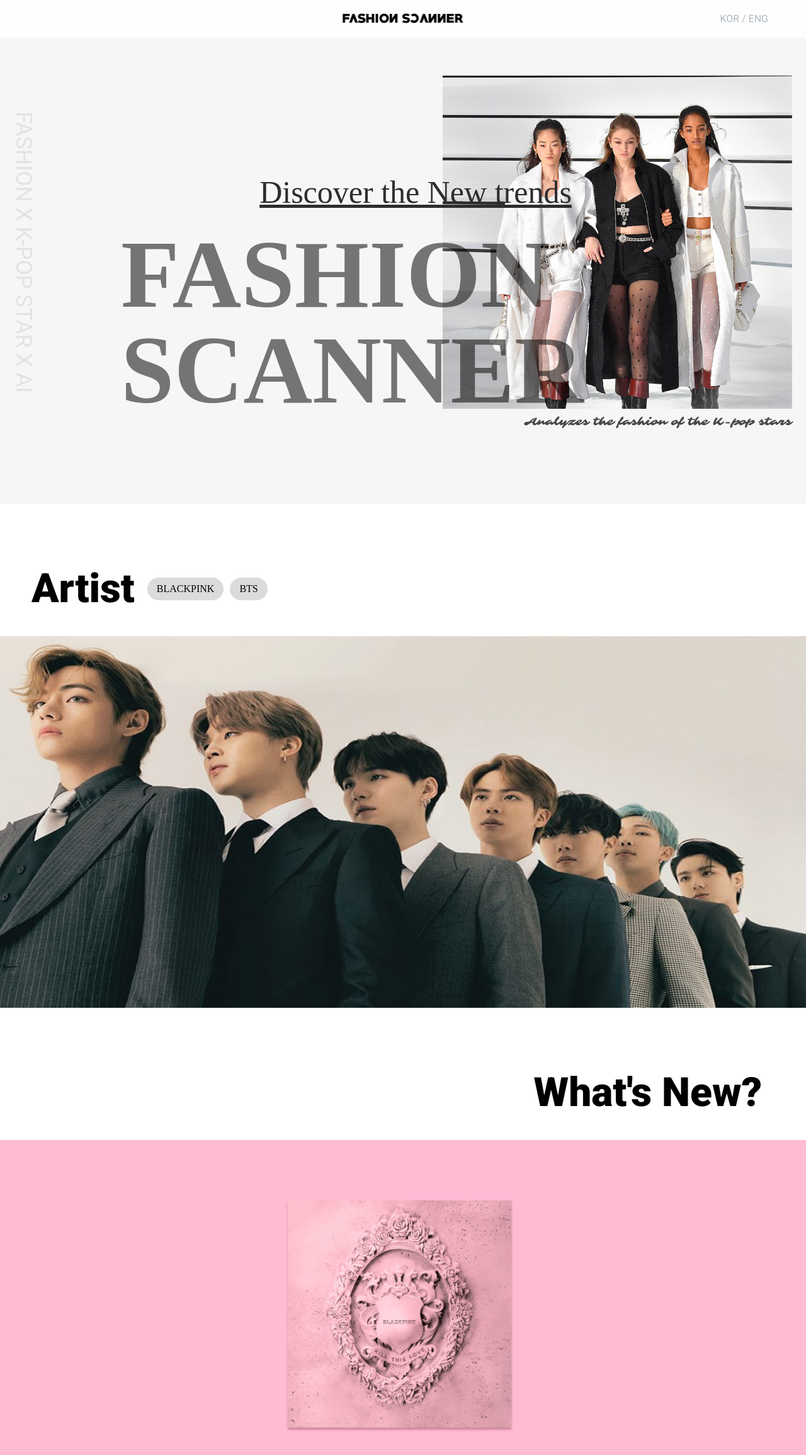
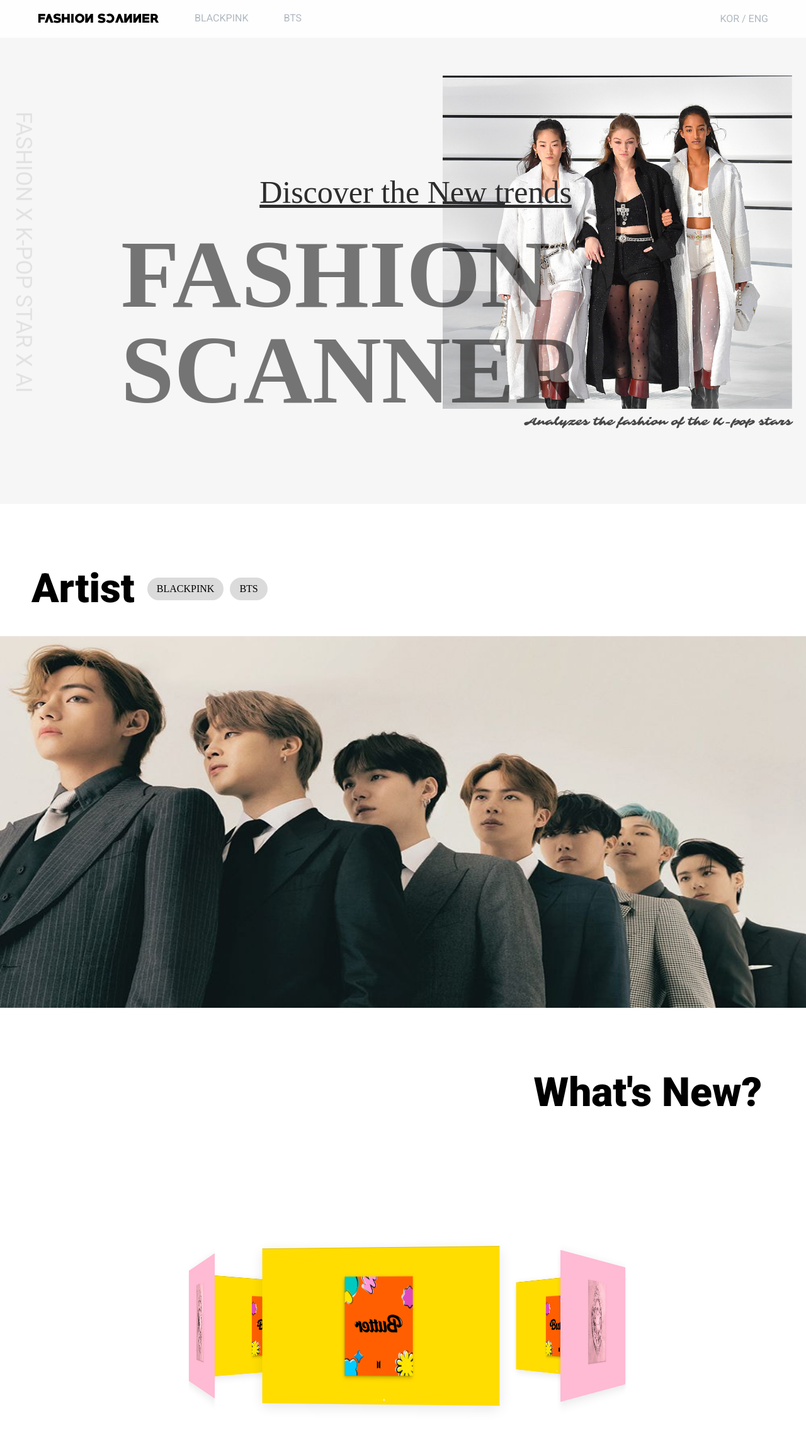
Before and after one commit to Fashion-Scanner/fashion-scanner-v2-frontend, a React (Create React App) app: page / in a window 1280 px wide. Shown: the top 2310 px of the page at 63% size. Built offline with nearby package versions, Linux system fonts and the light colour scheme; a web font is replaced by a local one.

Commit message:
feat : Carousel 모듈화, Header layout 변경

```diff
--- /dev/null
+++ b/src/components/Carousel/index.tsx
@@ -0,0 +1,105 @@
+import React from "react";
+import styled, { keyframes, css } from "styled-components";
+
+// [Reference]
+// https://codepen.io/edmundojr/pen/qdLWWx
+
+interface Slide {
+  id: number;
+  img: string;
+}
+
+interface CarouselPropType {
+  slide: Slide[];
+}
+
+interface SlidePropType {
+  readonly deg: number;
+}
+
+interface SlideContainerPropType {
+  readonly len: number;
+  readonly batch: number;
+}
+
+export const Carousel: React.FC<CarouselPropType> = ({ slide }) => {
+  const batch = slide.length > 0 ? Math.ceil(360 / slide.length) : 0;
+  return (
+    <Container>
+      <Slider>
+        <SlideContainer len={slide.length} batch={batch}>
+          {slide.map((v) => (
+            <Slide key={`slide${v.id}`} deg={Math.ceil(batch * v.id)}>
+              <img src={v.img} alt="slide" width="100%" height="100%" />
+            </Slide>
+          ))}
+        </SlideContainer>
+      </Slider>
+    </Container>
+  );
+};
+
+const Container = styled.div`
+  display: flex;
+  align-items: center;
+  justify-content: center;
+  flex-direction: column;
+  //   background: #110f15;
+  height: 100%;
+`;
+
+const Slider = styled.figure`
+  position: relative;
+  width: 60vw;
+  height: 40vw;
+  max-width: 380px;
+  max-height: 250px;
+  margin: 0;
+  color: white;
+  perspective: 1000px;
+  transform-origin: center;
+`;
+
+const SlideContainer = styled.div<SlideContainerPropType>`
+  position: absolute;
+  width: 100%;
+  height: 100%;
+  transform-origin: center;
+  transform-style: preserve-3d;
+  transform: translateZ(-30vw) rotateY(0);
+  animation: ${(props) => makeKeyFrame(props)} 8s infinite cubic-bezier(0.77, 0, 0.175, 1) forwards;
+`;
+
+const Slide = styled.div<SlidePropType>`
+  position: absolute;
+  top: 0;
+  left: 0;
+  right: 0;
+  bottom: 0;
+  width: 80vw;
+  height: 60vw;
+  max-width: 380px;
+  max-height: 250px;
+  box-shadow: 0 5px 20px rgba(0, 0, 0, 0.1);
+  border-radius: 6px;
+  transform-origin: center;
+  transform: ${(props) => `rotateY(-${props.deg}deg) translateZ(-35vw)`};
+`;
+
+const makeKeyFrame = ({ len, batch }: SlideContainerPropType) => {
+  const frames = Array.from({ length: len }, () => "").map(
+    (_, i) =>
+      css`
+        ${Math.ceil(100 / len) * i}% {
+          transform: translateZ(-35vw) rotateY(-${batch * i}deg);
+        }
+      `
+  );
+
+  return keyframes`
+    ${frames}
+    100% {
+        transform: translateZ(-35vw) rotateY(-360deg);
+    }
+    `;
+};
--- a/src/components/Header/index.tsx
+++ b/src/components/Header/index.tsx
@@ -1,33 +1,35 @@
-import React from "react";
+import React, { useEffect, useState } from "react";
+import { NavLink } from "react-router-dom";
 import styled from "styled-components";
 import { theme } from "styles/Theme";
 
-interface NavProps {
-  id: number;
-  component: string | React.ReactNode;
-}
-
 interface StyledHeaderPropType {
-  readonly align: "left" | "center";
+  // readonly align: "left" | "center";
+  readonly elevation?: 0 | 1;
   readonly color?: string;
 }
 
 interface HeaderPropType extends StyledHeaderPropType {
-  nav: NavProps[];
+  subNav?: React.ReactNode;
   logo: string;
 }
 
-export const Header: React.FC<HeaderPropType> = ({ align, color, logo, nav }) => {
+export const Header: React.FC<HeaderPropType> = ({ color, logo, subNav, children }) => {
+  const [ev, setEv] = useState<StyledHeaderPropType["elevation"]>(0);
+  useEffect(() => {
+    window.onscroll = () => {
+      window.scrollY >= 80 ? setEv(1) : setEv(0);
+    };
+  }, []);
   return (
-    <StyledHeader align={align} color={color}>
+    <StyledHeader color={color} elevation={ev}>
       <div className="logo">
-        <img src={logo} alt="FASHION_SCANNER" />
+        <NavLink to="/">
+          <img src={logo} alt="FASHION_SCANNER" />
+        </NavLink>
+        {subNav || undefined}
       </div>
-      <ul className="nav">
-        {nav.map((v) => (
-          <li key={v.id}>{v.component}</li>
-        ))}
-      </ul>
+      {children}
     </StyledHeader>
   );
 };
@@ -40,22 +42,22 @@
   width: 100%;
   height: 60px;
   align-items: center;
-  justify-content: flex-end;
+  justify-content: space-between;
   font-family: ${theme.font.roboto};
   background-color: ${(props) => props.color || "#ffffffe0"};
   z-index: 9999;
+  box-shadow: ${(props) => (props.elevation ? "0 3px 10px rgb(0 0 0 / 0.2)" : "unset")};
 
-  & .logo {
-    position: absolute;
-    align-self: center;
-    left: ${(props) => (props.align === "left" ? "10%" : "50%")};
-    transform: translate(-50%, 0%);
-    cursor: pointer;
-  }
-
-  & .nav {
-    display: flex;
+  .logo {
+    display: inherit;
     gap: 56px;
-    color: #b0b8c1;
   }
 `;
+
+// & .logo {
+//   position: absolute;
+//   align-self: center;
+//   left: ${(props) => (props.align === "left" ? "10%" : "50%")};
+//   transform: translate(-50%, 0%);
+//   cursor: pointer;
+// }
--- /dev/null
+++ b/src/components/Nav/index.tsx
@@ -0,0 +1,32 @@
+import styled from "styled-components";
+
+export interface Nav {
+  id: number;
+  component: string | React.ReactNode;
+}
+
+export interface NavPropsType {
+  nav: Nav[];
+}
+
+export const Nav: React.FC<NavPropsType> = ({ nav }) => {
+  return (
+    <StyledNav>
+      {nav.map((v) => (
+        <li key={v.id} className="navItem">
+          {v.component}
+        </li>
+      ))}
+    </StyledNav>
+  );
+};
+
+export const StyledNav = styled.ul`
+  display: flex;
+  gap: 56px;
+  color: #b0b8c1;
+
+  //   & .navItem:hover {
+  //     text-shadow: #464646 1px 1px 1px;
+  //   }
+`;
--- a/src/components/ToggleMenu/index.tsx
+++ b/src/components/ToggleMenu/index.tsx
@@ -16,7 +16,7 @@
 };
 
 export const StyledToggleMenu = styled(ToggleMenu)`
-  display: flex;
+  display: inline-flex;
   & > div {
     cursor: pointer;
   }
--- a/src/components/index.ts
+++ b/src/components/index.ts
@@ -8,3 +8,5 @@
 export { InfoCard } from "components/InfoCard";
 export { Badge } from "components/Badge";
 export { ToggleMenu, StyledToggleMenu } from "components/ToggleMenu";
+export { Carousel } from "components/Carousel";
+export { Nav, StyledNav } from "components/Nav";
--- a/src/pages/BTSMain/index.tsx
+++ b/src/pages/BTSMain/index.tsx
@@ -1,21 +1,73 @@
-import { Header, StyledToggleMenu } from "components";
+import { Header, StyledToggleMenu, Nav } from "components";
 import React from "react";
+import { NavLink } from "react-router-dom";
 import styled from "styled-components";
 import { theme } from "styles/Theme";
+// import { BsGlobe } from "react-icons/bs";
 
 const nav = [
-  { id: 0, component: <a href="#">LOOKBOOK</a> },
-  { id: 1, component: <a href="#">{"WHAT'S YOUR STYLE"}</a> },
+  {
+    id: 0,
+    component: (
+      <NavLink activeStyle={{ color: "#464646" }} to="/bts/lookbook" exact>
+        LOOKBOOK
+      </NavLink>
+    ),
+  },
+  {
+    id: 1,
+    component: (
+      <NavLink activeStyle={{ color: "#464646" }} to="/bts/match" exact>
+        {"WHAT'S YOUR STYLE"}
+      </NavLink>
+    ),
+  },
   {
     id: 2,
-    component: <StyledToggleMenu menu={["KOR", "ENG"]} />,
+    component: (
+      <>
+        {/* <BsGlobe style={{ verticalAlign: "middle" }} /> */}
+        <StyledToggleMenu menu={["KOR", "ENG"]} />
+      </>
+    ),
+  },
+];
+
+const subNav = [
+  {
+    id: 0,
+    component: (
+      <NavLink activeStyle={{ color: "#FBC3D0", textShadow: "#464646 1px 1px 1px" }} to="/blackpink" exact>
+        BLACKPINK
+      </NavLink>
+    ),
+  },
+  {
+    id: 1,
+    component: (
+      <NavLink
+        activeStyle={{
+          background: "linear-gradient(to right,  #811FE2, #AF70EB)",
+          WebkitBackgroundClip: "text",
+          WebkitTextFillColor: "transparent",
+          // color: "#ffffff",
+          // textShadow: "#464646 1px 1px 2px",
+          fontWeight: 600,
+        }}
+        to="/bts"
+      >
+        BTS
+      </NavLink>
+    ),
   },
 ];
 
 export const BTSMain: React.FC = () => {
   return (
     <>
-      <Header align="left" logo="/images/logo_typo02.png" nav={nav} color="#00000005" />
+      <Header logo="/images/logo_typo02.png" subNav={<Nav nav={subNav} />}>
+        <Nav nav={nav} />
+      </Header>
       <Container>
         <div
           style={{
--- a/src/pages/Main/index.tsx
+++ b/src/pages/Main/index.tsx
@@ -1,5 +1,6 @@
-import { Badge, Header, StyledToggleMenu } from "components";
+import { Badge, Carousel, Header, Nav, StyledToggleMenu } from "components";
 import React from "react";
+import { NavLink } from "react-router-dom";
 import { theme } from "styles/Theme";
 
 const nav = [
@@ -11,10 +12,58 @@
   },
 ];
 
+const slide = [
+  {
+    id: 0,
+    img: "/images/Main/album1.png",
+  },
+  {
+    id: 1,
+    img: "/images/Main/album2.png",
+  },
+  {
+    id: 2,
+    img: "/images/Main/album1.png",
+  },
+  {
+    id: 3,
+    img: "/images/Main/album2.png",
+  },
+  {
+    id: 4,
+    img: "/images/Main/album1.png",
+  },
+  {
+    id: 5,
+    img: "/images/Main/album2.png",
+  },
+];
+
+const subNav = [
+  {
+    id: 0,
+    component: (
+      <NavLink activeStyle={{ color: "inherit", textShadow: "#464646 1px 1px 1px" }} to="/blackpink" exact>
+        BLACKPINK
+      </NavLink>
+    ),
+  },
+  {
+    id: 1,
+    component: (
+      <NavLink activeStyle={{ color: "inherit", textShadow: "#464646 1px 1px 1px" }} to="/bts" exact>
+        BTS
+      </NavLink>
+    ),
+  },
+];
+
 export const Main: React.FC = () => {
   return (
     <>
-      <Header align="center" logo="/images/logo_typo01.png" nav={nav} />
+      <Header logo="/images/logo_typo01.png" subNav={<Nav nav={subNav} />}>
+        <Nav nav={nav} />
+      </Header>
       <main>
         <div
           className="container"
@@ -120,11 +169,12 @@
               {"What's New?"}
             </div>
           </div>
-          <div style={{ display: "flex", width: "100%", height: "calc(100vh - 190px)" }}>
+          <Carousel slide={slide} />
+          {/* <div style={{ display: "flex", width: "100%", height: "calc(100vh - 190px)" }}>
             {[1, 2].map((v) => (
               <img key={v} src={`/images/Main/album${v}.png`} alt="album" width="100%" height="100%" />
             ))}
-          </div>
+          </div> */}
         </div>
       </main>
     </>
```
